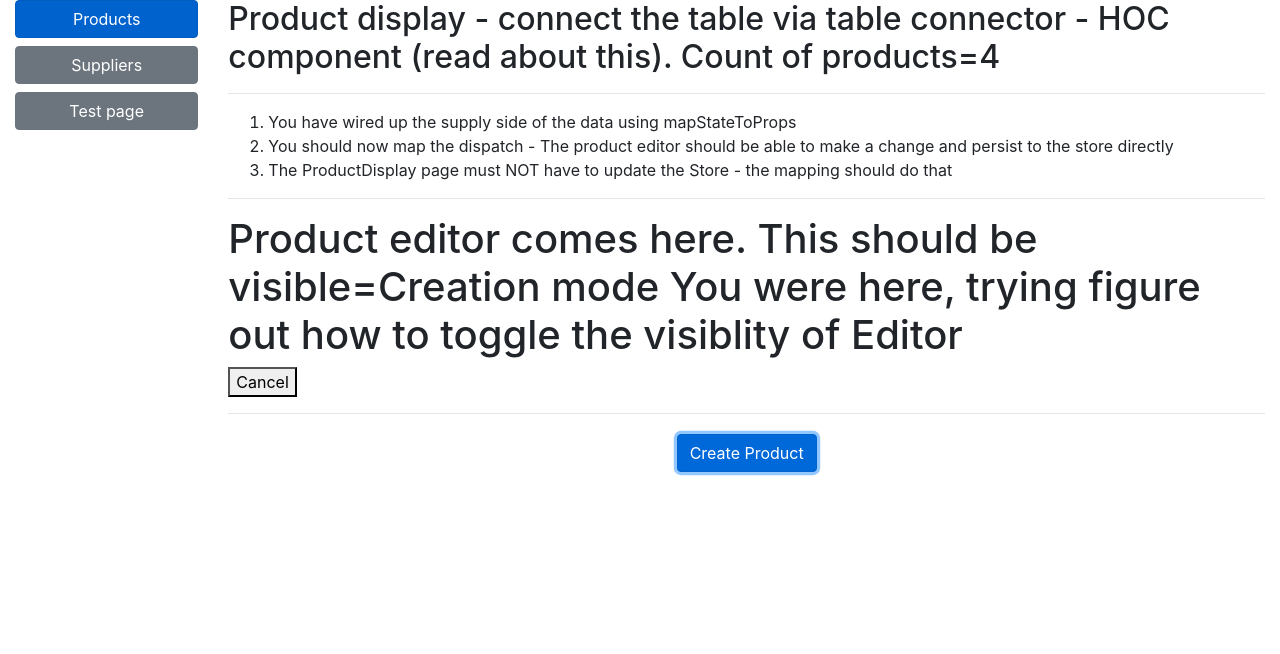
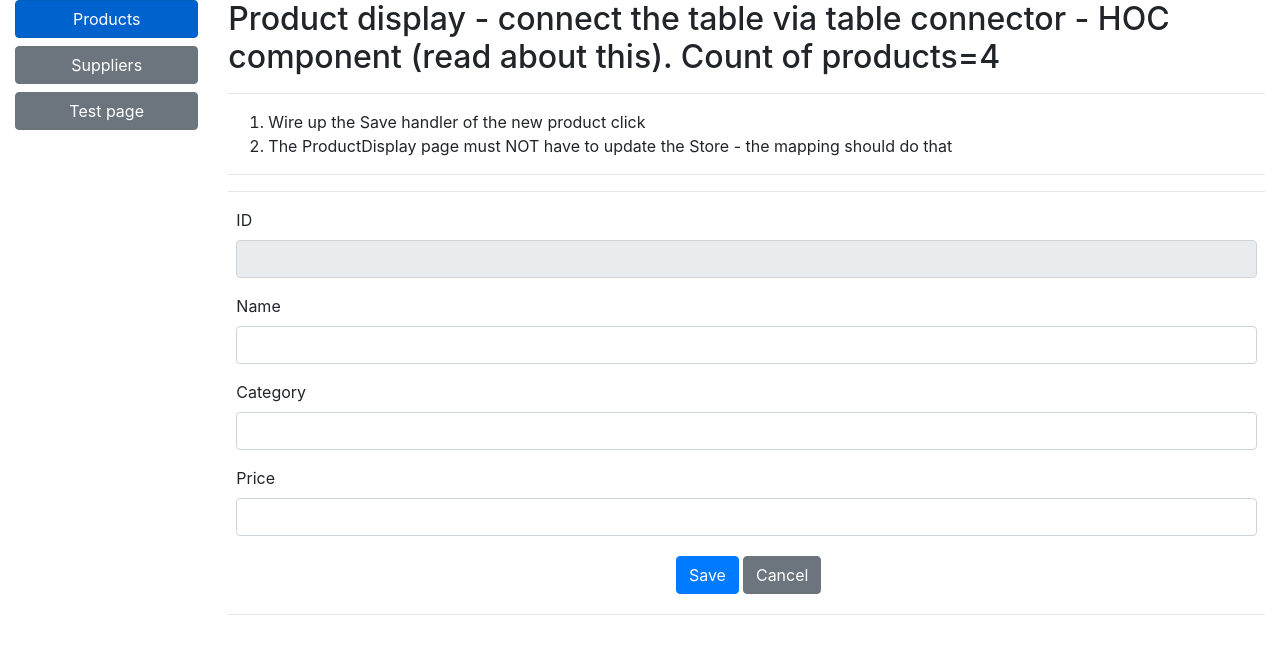
Before and after one commit to sdg002/ReactProductsAndSuppliers, a React (Create React App) app: page / in a window 1280 px wide. Both pictures are taken after a click on the button "Create Product". Shown: the top 654 px of the page. Built offline with nearby package versions, Linux system fonts and the light colour scheme.

Commit message:
Got Product Editor Cancel click to work with Redux props

```diff
--- a/src/ProductDisplay.js
+++ b/src/ProductDisplay.js
@@ -3,7 +3,7 @@ import {ProductTable} from './ProductTable'
 import { connect } from "react-redux";
 import {ProductEditor} from './ProductEditor'
 //import { Button } from 'bootstrap';
-import {startCreatingProduct} from "./mystore/productActions"
+import {startCreatingProduct,cancelCreatingProduct} from "./mystore/productActions"
 
 
 /*
@@ -16,7 +16,8 @@ const mapStateToProps = (storeData) => ({
 })
 
 const mapDispatchToProps = {
-    createProduct: startCreatingProduct,  //to be filled in later on
+    createProduct: startCreatingProduct,
+    cancelProductCreation:cancelCreatingProduct
 }
 
 const connectFunction = connect(mapStateToProps, mapDispatchToProps);
@@ -82,8 +83,7 @@ class ProductDisplay extends Component {
                 <h2>Product display - connect the table via table connector - HOC component (read about this). Count of products={this.products.length}</h2>
                 <hr/>
                 <ol>
-                    <li>You have wired up the supply side of the data using mapStateToProps</li>
-                    <li>You should now map the dispatch - The product editor should be able to make a change and persist to the store directly</li>
+                    <li>Wire up the Save handler of the new product click</li>
                     <li>The ProductDisplay page must NOT have to update the Store - the mapping should do that</li>
                 </ol>
                 <hr/>
@@ -92,22 +92,33 @@ class ProductDisplay extends Component {
                         products={this.products}
                         editCallback={(item)=>{this.OnEditItemClick(item)}}
                         deleteCallback={this.OnDeleteItemClick}></ProductTable>
-                    <hr/>
-                </div>
-                <div style={this.GetProductEditorStyle()}>
-                    <h1>Product editor comes here. This should be visible={creating}  You were here, trying figure out how to toggle the visiblity of Editor</h1>
-                    <button>Cancel</button>
-                </div>
-                <hr/>
                     <div className="text-center">
                         <button className="btn btn-primary m-1"
                             onClick={ ()=>this.OnCreateProduct() }>
                             Create Product
                         </button>
                     </div>
+                </div>
+                <hr/>
+                <div style={this.GetProductEditorStyle()}>
+                <ProductEditor
+                    product={{}}
+                    saveCallback={(formData)=>this.OnProductEditorSaveCallBack(formData)}
+                    cancelCallback={()=>this.OnProductEditorCancelCallBack()}></ProductEditor>
+
+                </div>
+                <hr/>
 
             </div>
         );
+    }
+    OnProductEditorSaveCallBack(formData)
+    {
+        console.log("On Save new product save call back")
+    }
+    OnProductEditorCancelCallBack()
+    {
+        this.props.cancelProductCreation();
     }
     GetProductEditorStyle()
     {
--- a/src/mystore/productActions.js
+++ b/src/mystore/productActions.js
@@ -1,8 +1,13 @@
 export const STATE_START_EDITING = "state_start_editing";
 export const STATE_END_EDITING = "state_end_editing";
 export const STATE_START_CREATING = "state_start_creating";
+export const STATE_CANCEL_CREATING = "state_cancel_creating";
 
 
 export const startCreatingProduct = () => ({
     type: STATE_START_CREATING
 })
+
+export const cancelCreatingProduct = () => ({
+    type: STATE_CANCEL_CREATING
+})
--- a/src/mystore/productReducer.js
+++ b/src/mystore/productReducer.js
@@ -1,6 +1,6 @@
 import { STORE, UPDATE, DELETE } from "./modelActionTypes";
 import { initialProductData } from "./initialProductData";
-import { STATE_START_EDITING, STATE_END_EDITING, STATE_START_CREATING }  from "./productActions"
+import { STATE_START_EDITING, STATE_END_EDITING, STATE_START_CREATING ,STATE_CANCEL_CREATING }  from "./productActions"
 
 let initialState={
     editing:false,
@@ -14,7 +14,12 @@ export default function(productData, action) {
         case STATE_START_CREATING:
             return {
                 ...productData,
-                creating:!productData.creating
+                creating:true
+            }
+        case STATE_CANCEL_CREATING:
+            return {
+                ...productData,
+                creating:false
             }
         // case STORE:
         //     return {
```
